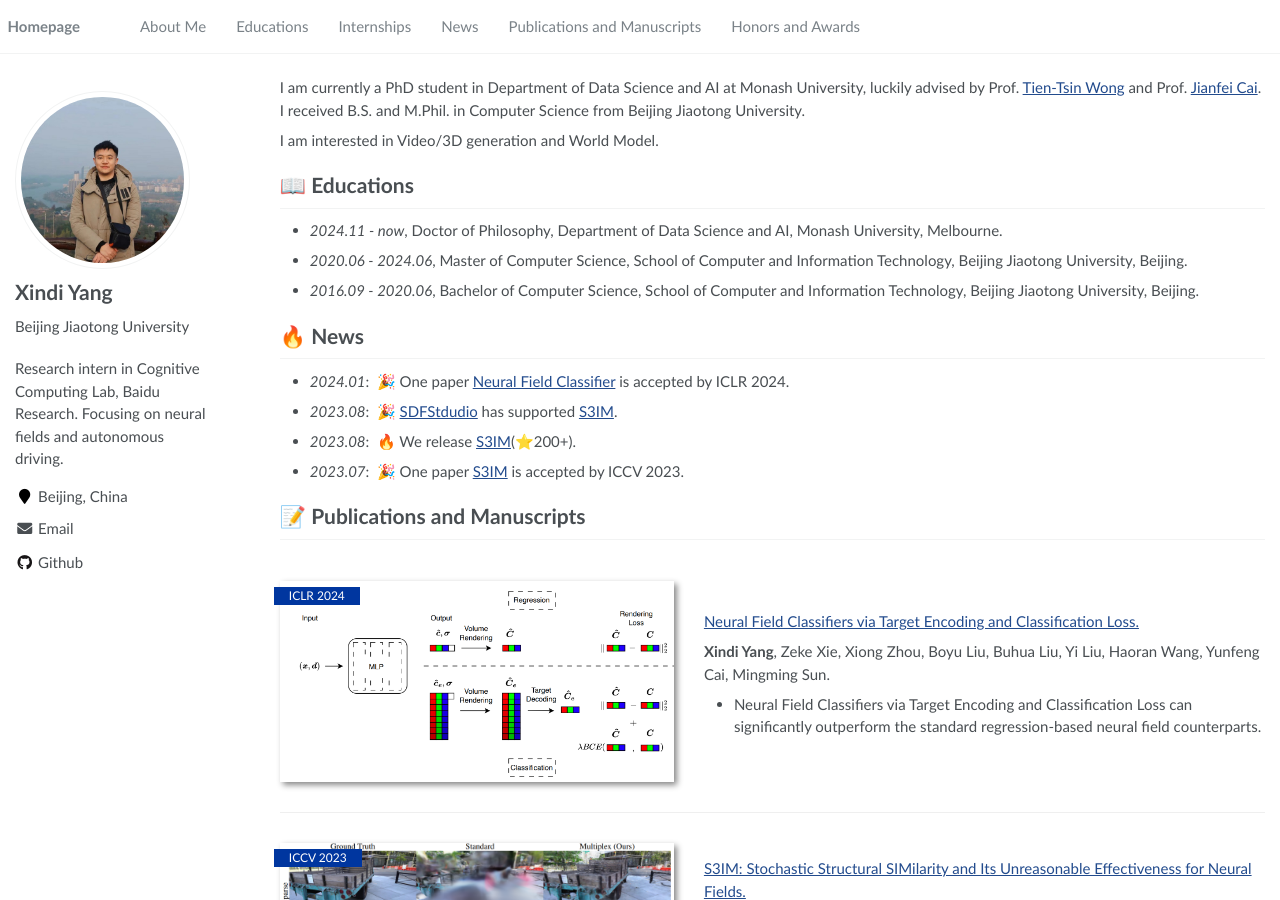
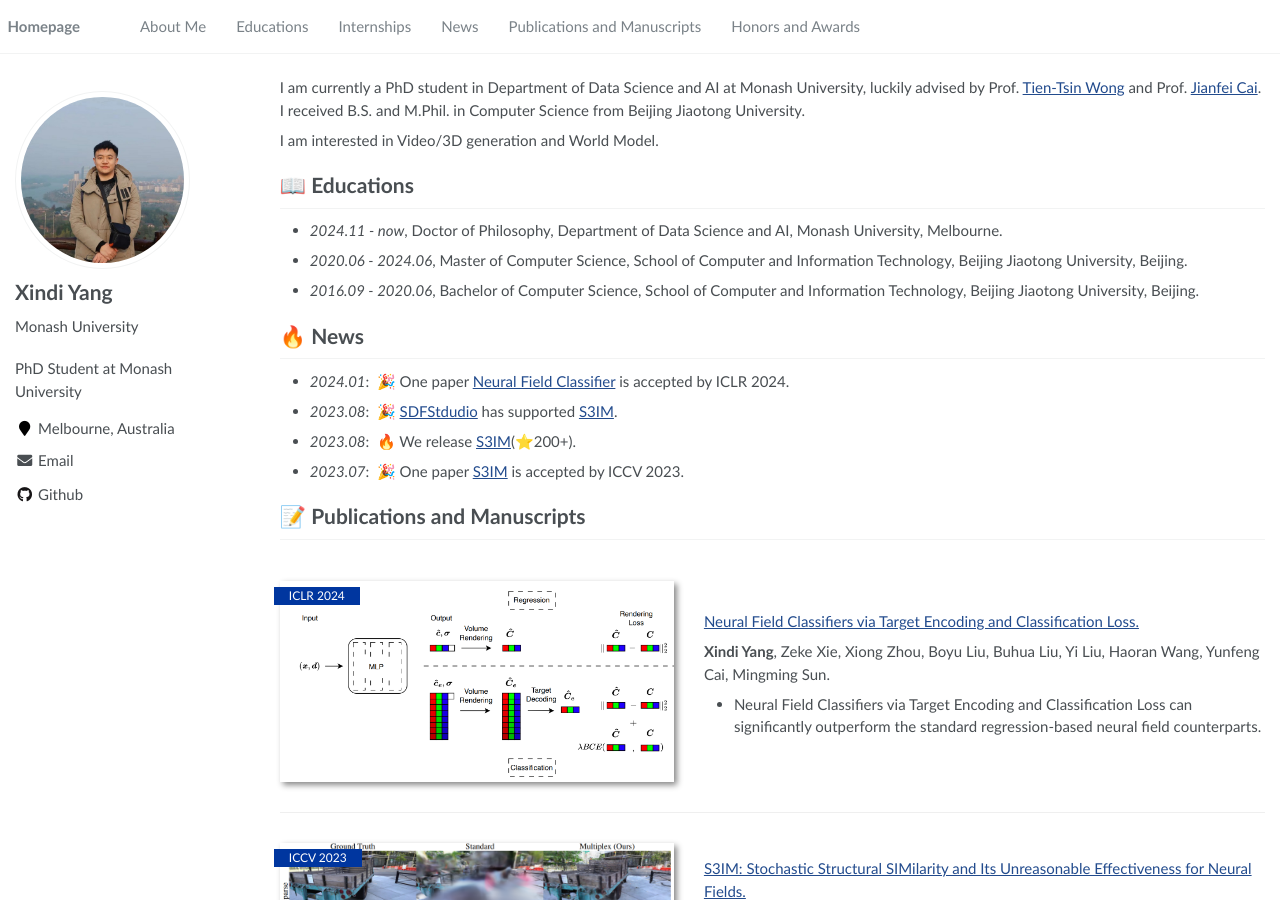
Before and after one commit to Madaoer/Madaoer.github.io, a Jekyll site: the page built from _pages/about.md, in a window 1280 px wide and 900 px high. Built offline with Jekyll 4.4.1, drawn with Linux system fonts in a browser that asks for light colours.

Commit message:
update info

```diff
--- a/_config.yml
+++ b/_config.yml
@@ -7,7 +7,7 @@
 
 # Site Settings
 title                    : "Xindi Yang"
-description              : "Research intern in Cognitive Computing Lab, Baidu Research. Focusing on neural fields and autonomous driving."
+description              : "PhD Student at Monash University"
 repository               : "Madaoer/Madaoer.github.io"
 google_scholar_stats_use_cdn : true
 
@@ -23,12 +23,12 @@ baidu_site_verification  :  # get baidu_site_verification from https://ziyuan.ba
 author:
   name             : "Xindi Yang"
   avatar           : "images/portrait.jpg"
-  bio              : "Beijing Jiaotong University "
-  location         : "Beijing, China"
+  bio              : "Monash University "
+  location         : "Melbourne, Australia"
   employer         :
   pubmed           :
   googlescholar    :
-  email            : "yangxindi@bjtu.edu.cn"
+  email            : "xindi.yang@monash.edu"
   researchgate     :  # e.g., "https://www.researchgate.net/profile/yourprofile"
   uri              :
   bitbucket        :
```
